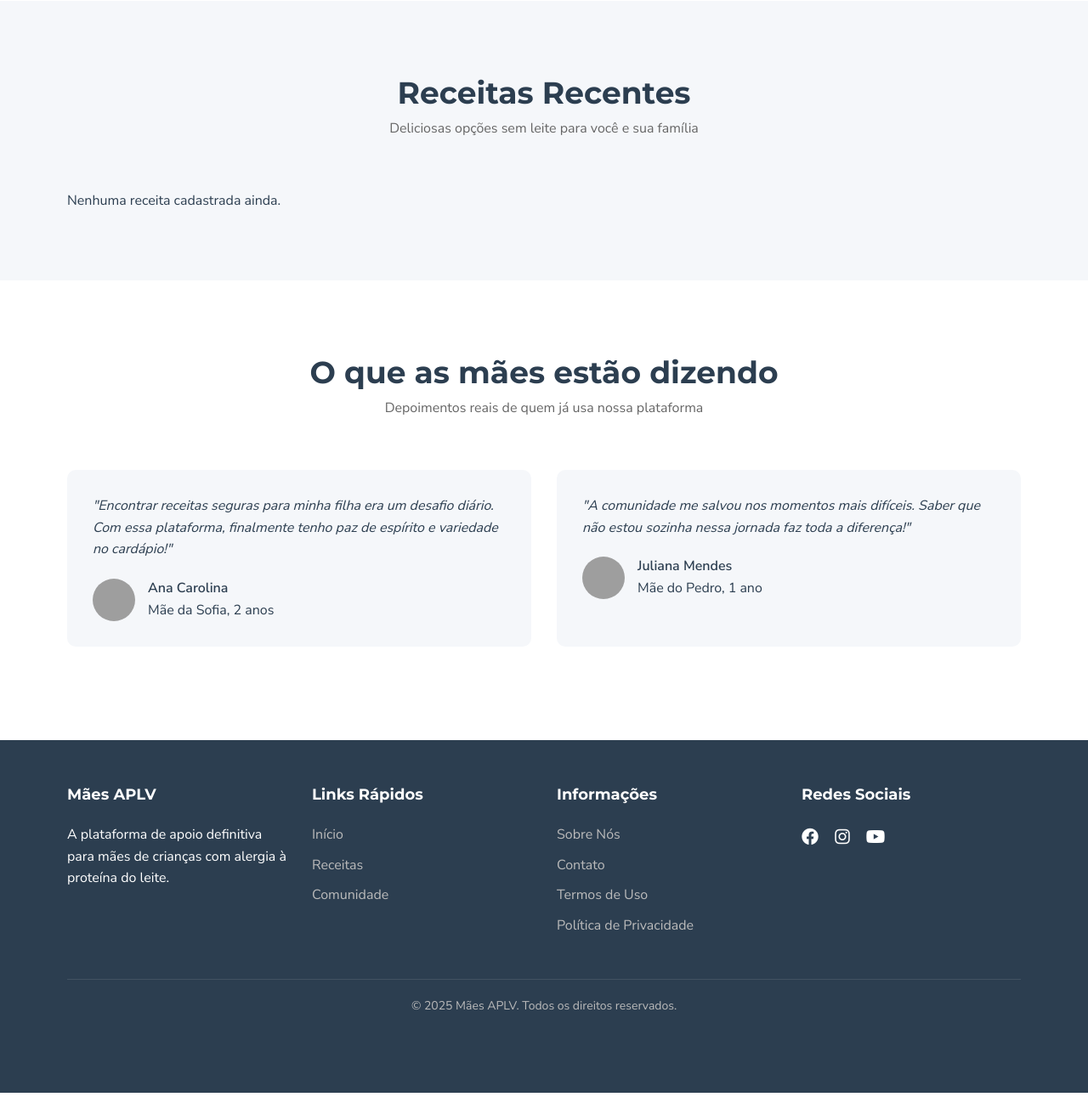
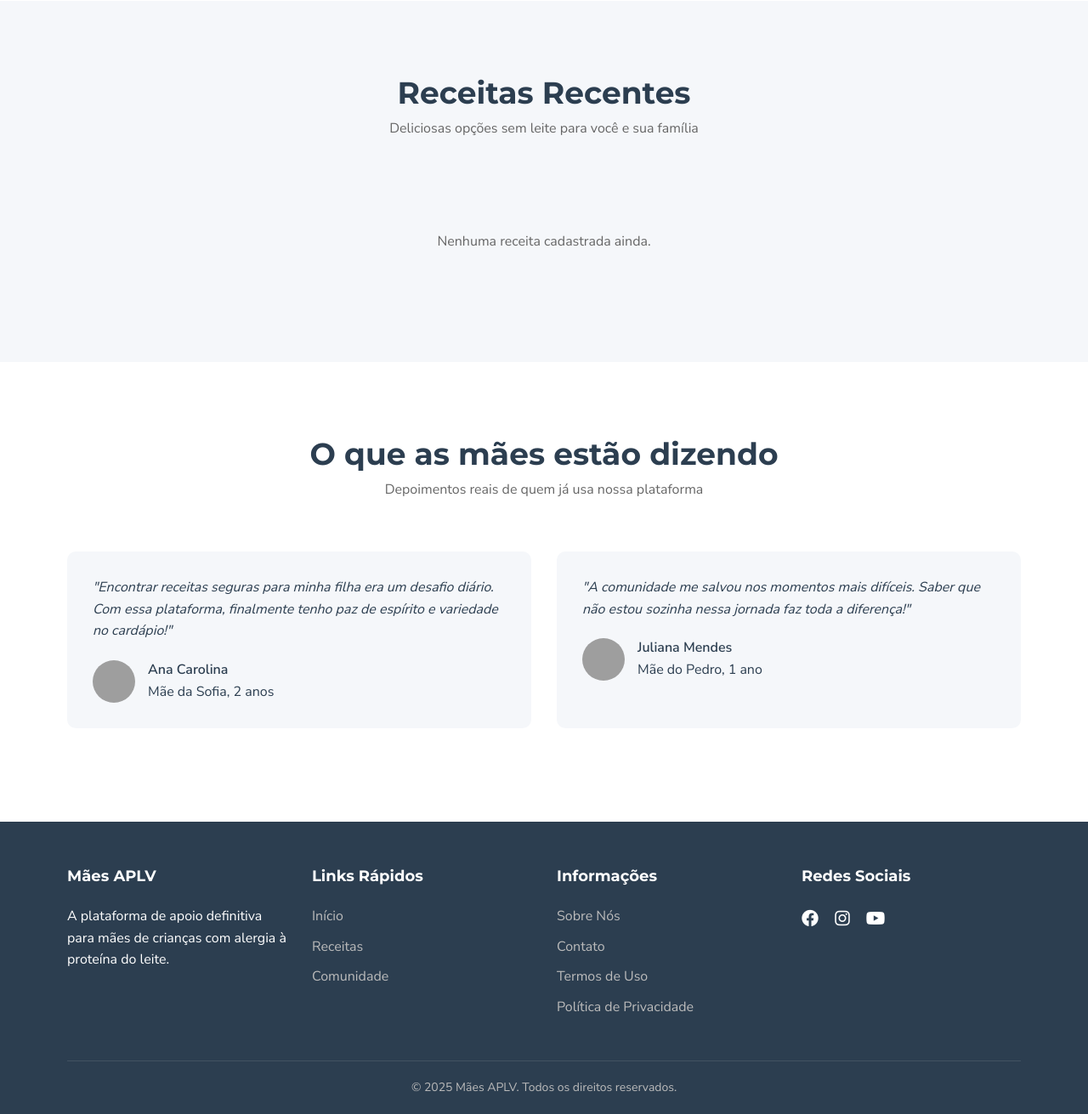
Before and after one commit to yasminnn19/Maes, a Django app: page /inicio/ in a window 1280 px wide. Shown: the part 1156-2467 px from the top of the page at 85% size. Before the commit the page ends 2442 px from the top, so only its background shows below. Run offline with Django 5.2, Linux system fonts and the light colour scheme; data that the repository does not hold is empty; grey boxes are pictures that could not be loaded.

Commit message:
Add files via upload

```diff
--- a/app/templates/inicio.html
+++ b/app/templates/inicio.html
@@ -23,9 +23,9 @@
                 </div>
                 <ul class="nav-links">
                     <li><a href="{% url 'pagina_inicial' %}">Início</a></li>
-                    <li><a href="{% url 'lista_receitas' %}"> Receitas</a></li>
-                    <li><a href="{% url  'lista_postagens' %}"> Fórum</a></li>
-                   <li><a href="{% url 'lista_dicas' %}"> Dicas Nutricionais</a></li>
+                    <li><a href="{% url 'lista_receitas' %}">Receitas</a></li>
+                    <li><a href="{% url 'lista_postagens' %}">Fórum</a></li>
+                    <li><a href="{% url 'lista_dicas' %}">Dicas Nutricionais</a></li>
                     {% if user.is_authenticated %}
                         <li><a href="{% url 'admin:index' %}" class="btn btn-outline">Admin</a></li>
                     {% else %}
@@ -47,7 +47,7 @@
                     {% endif %}
                 </div>
                 <div class="hero-image">
-                    <!-- Você pode adicionar uma imagem dinâmica aqui se quiser -->
+                    <!-- Imagem hero opcional -->
                 </div>
             </div>
         </div>
@@ -76,7 +76,7 @@
                     <h3>Comunidade Acolhedora</h3>
                     <p>Conecte-se com outras mães, compartilhe dúvidas e experiências em um ambiente seguro.</p>
                 </div>
-
+            </div>
         </div>
     </section>
 
@@ -87,25 +87,107 @@
                 <p>Deliciosas opções sem leite para você e sua família</p>
             </div>
 
-            <div class="features-grid">
+            <div class="recipes-carousel">
                 {% for receita in receitas %}
                 <div class="recipe-card">
-                    <div class="recipe-image" style="background-image: url('https://www.google.com/url?sa=i&url=https%3A%2F%2Fpt.pngtree.com%2Fso%2Fsem-lactose-%25C3%25ADcone&psig=AOvVaw1xDxJGPX1UfhdFe0f1Q9lb&ust=1753279490129000&source=images&cd=vfe&opi=89978449&ved=0CBUQjRxqFwoTCLDjvKTR0I4DFQAAAAAdAAAAABAx');"></div>
+                    {% if receita.imagem %}
+                        <div class="recipe-image">
+                            <img src="{{ receita.imagem.url }}" alt="{{ receita.nome }}" loading="lazy">
+                        </div>
+                    {% else %}
+                        <div class="recipe-image placeholder">
+                            <i class="fas fa-utensils"></i>
+                        </div>
+                    {% endif %}
                     <div class="recipe-info">
                         <h3>{{ receita.nome }}</h3>
                         <div class="recipe-meta">
                             <span><i class="fas fa-clock"></i> {{ receita.tempo_preparo }} min</span>
                             <span><i class="fas fa-utensils"></i> {{ receita.porcoes }} porções</span>
                         </div>
-                        <a href="#" class="btn">Ver Receita</a>
+                        <a href="{% url 'detalhe_receita' receita.id %}" class="btn">Ver Receita</a>
                     </div>
                 </div>
                 {% empty %}
-                <p>Nenhuma receita cadastrada ainda.</p>
+                <div class="no-recipes">
+                    <p>Nenhuma receita cadastrada ainda.</p>
+                </div>
                 {% endfor %}
             </div>
         </div>
     </section>
+
+    <!-- Se você quiser um carrossel real com slider, adicione este CSS e JavaScript -->
+
+    <style>
+    .recipes-carousel {
+        display: grid;
+        grid-template-columns: repeat(auto-fit, minmax(300px, 1fr));
+        gap: 2rem;
+        padding: 1rem 0;
+    }
+
+    .recipe-card {
+        background: white;
+        border-radius: 12px;
+        box-shadow: 0 4px 6px rgba(0, 0, 0, 0.1);
+        overflow: hidden;
+        transition: transform 0.3s ease;
+    }
+
+    .recipe-card:hover {
+        transform: translateY(-5px);
+    }
+
+    .recipe-image {
+        width: 100%;
+        height: 200px;
+        overflow: hidden;
+    }
+
+    .recipe-image img {
+        width: 100%;
+        height: 100%;
+        object-fit: cover;
+    }
+
+    .recipe-image.placeholder {
+        background: #f0f0f0;
+        display: flex;
+        align-items: center;
+        justify-content: center;
+        color: #ccc;
+        font-size: 3rem;
+    }
+
+    .recipe-info {
+        padding: 1.5rem;
+    }
+
+    .recipe-meta {
+        display: flex;
+        justify-content: space-between;
+        margin: 1rem 0;
+        font-size: 0.9rem;
+        color: #666;
+    }
+
+    .no-recipes {
+        grid-column: 1 / -1;
+        text-align: center;
+        padding: 2rem;
+        color: #666;
+    }
+    </style>
+
+    <!-- JavaScript para carrossel (opcional) -->
+    <script>
+    // Se quiser fazer um carrossel que deslize
+    document.addEventListener('DOMContentLoaded', function() {
+        const carousel = document.querySelector('.recipes-carousel');
+        // Adicione funcionalidade de carrossel aqui se necessário
+    });
+    </script>
 
     <section class="community">
         <div class="container">
@@ -156,8 +238,8 @@
                     <h3>Links Rápidos</h3>
                     <ul class="footer-links">
                         <li><a href="{% url 'pagina_inicial' %}">Início</a></li>
-                        <li><a href="#">Receitas</a></li>
-                        <li><a href="#">Comunidade</a></li>
+                        <li><a href="{% url 'lista_receitas' %}">Receitas</a></li>
+                        <li><a href="{% url 'lista_postagens' %}">Comunidade</a></li>
                     </ul>
                 </div>
 
```
Also changed, not shown: app/templates/forum/lista_postagens.html (+1 -13 lines), media/postagens/hq720.jpg (added).
